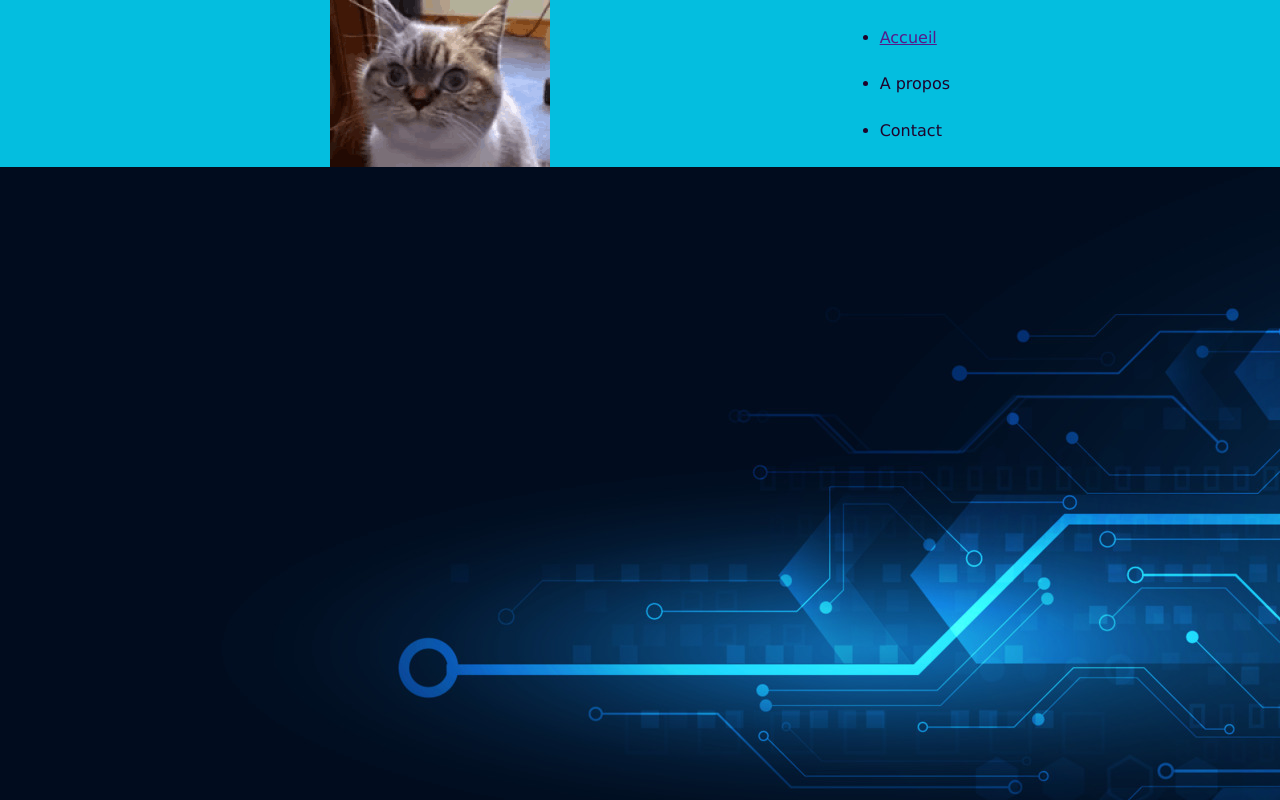
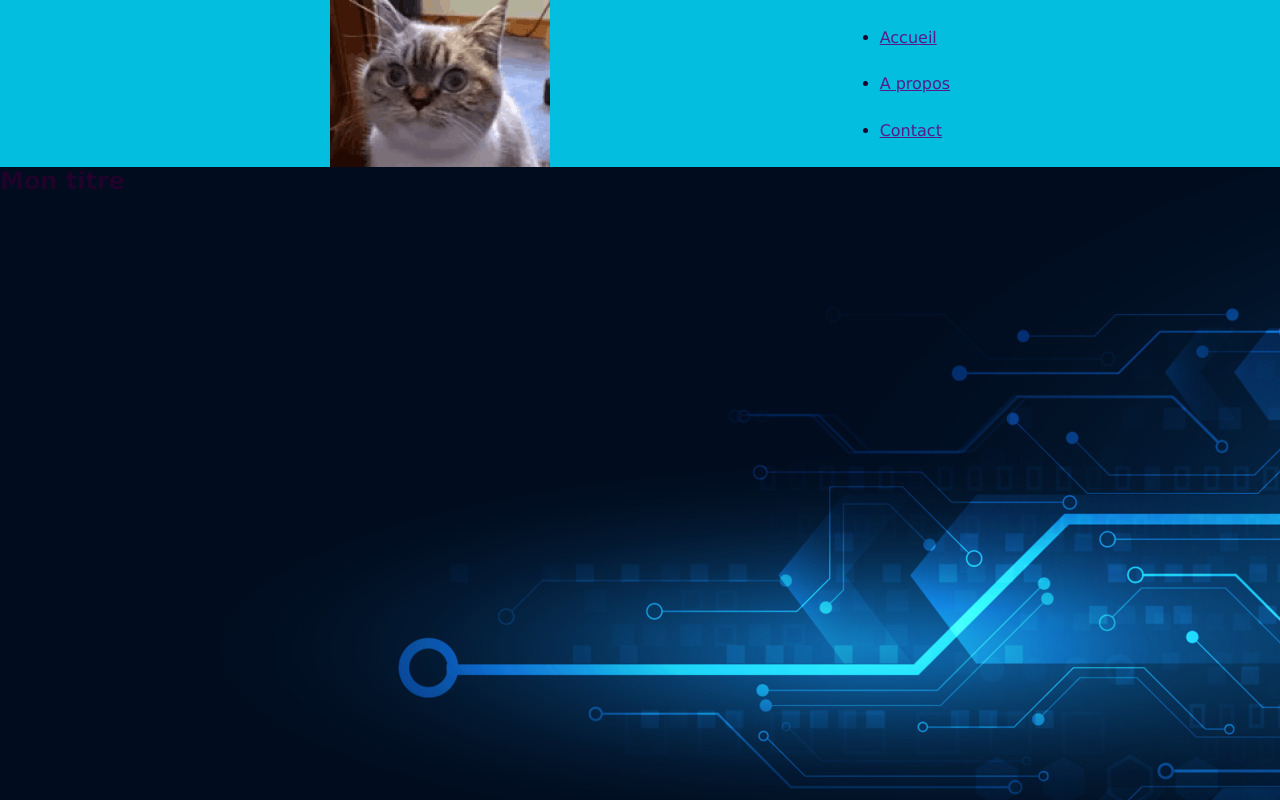
Before and after one commit to ThomasLesage86/Test-Efrei-Groupe4, a plain HTML site: page index.html in a window 1280 px wide. Drawn offline with Linux system fonts and the light colour scheme.

```diff
--- a/index.html
+++ b/index.html
@@ -13,11 +13,14 @@
 
 
         <ul>
-            <li> <a href="">Accueil</a></li>
-            <li>A propos</li>
-            <li>Contact</li>
+            <li><a href="">Accueil</a></li>
+            <li><a href="">A propos</a></li>
+            <li><a href="">Contact</a></li>
         </ul>
        </nav>
     </header>
+    <section class=""hero">
+        <h1>Mon titre</h1>
+        </section>
 </body>
 </html>
```
Also changed, not shown: contact.html (added), 1 other file.
